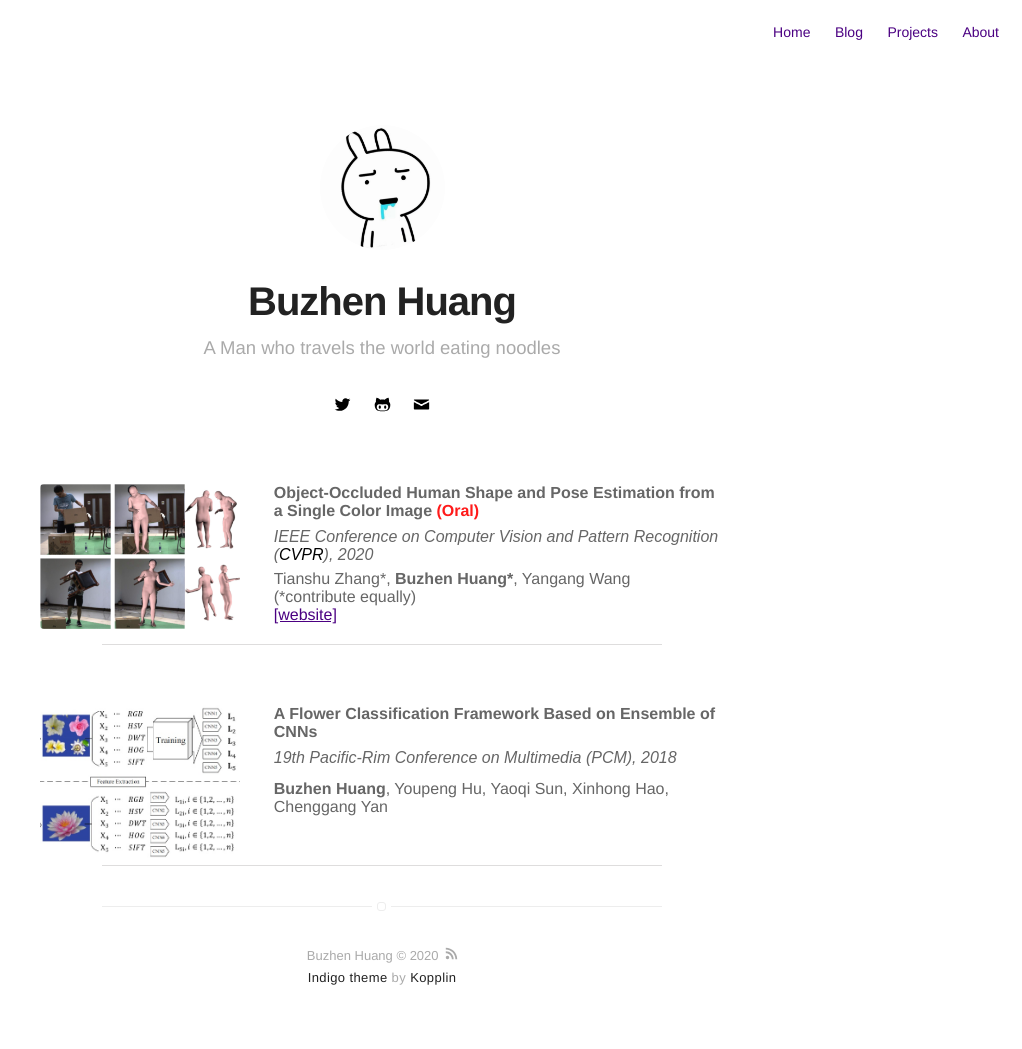
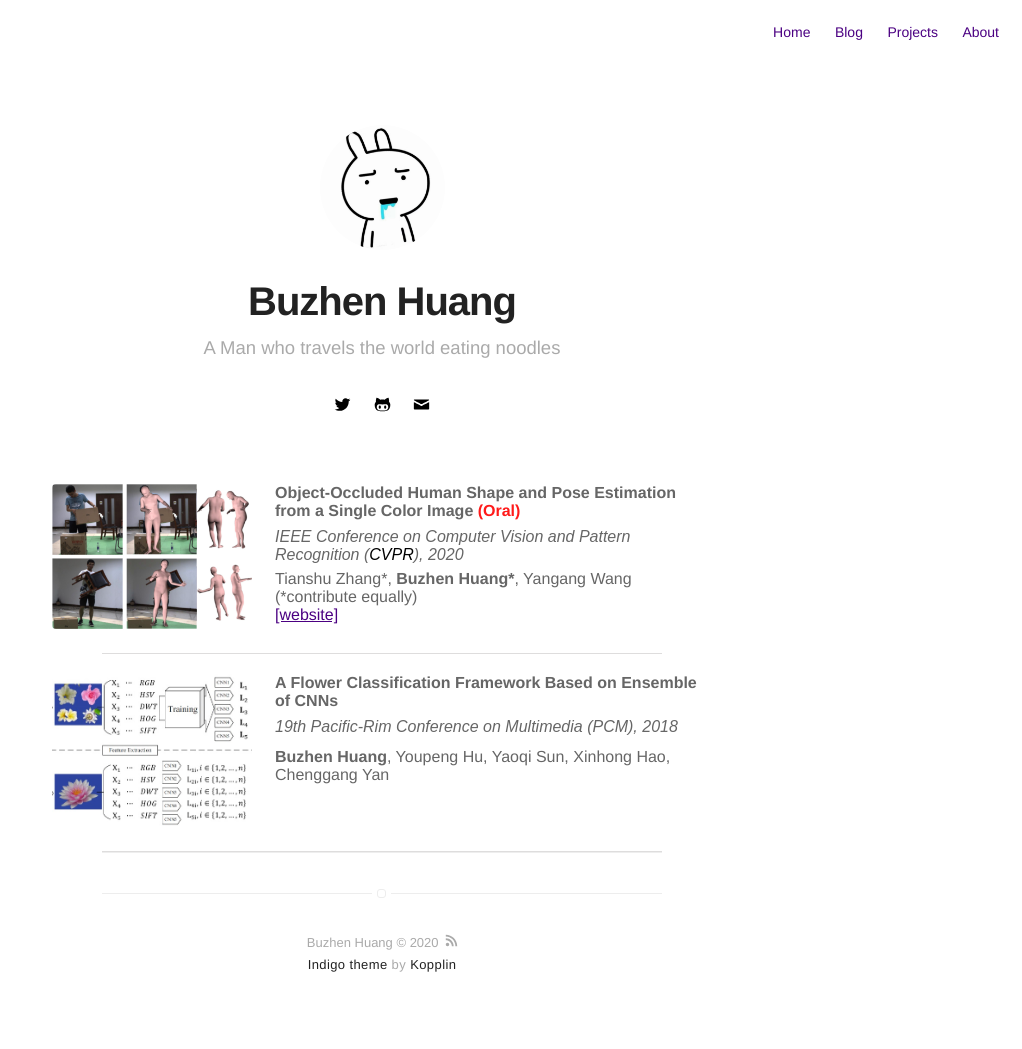
Before and after one commit to boycehbz/boycehbz.github.io, a Jekyll site: the page built from publications.html, in a window 1280 px wide. Shown: the whole page, without its empty margins (258-1280 px from the left). Built offline with Jekyll 4.4.1, drawn with Linux system fonts in a browser that asks for light colours.

Commit message:
fix visualization in phone

```diff
--- a/_sass/components/side-by-side.sass
+++ b/_sass/components/side-by-side.sass
@@ -41,3 +41,23 @@
 
         @media #{$below}
             margin: 0
+
+.side-side-side
+    @media #{$above}
+        width: 130%
+        margin: 6rem 0 6rem -15%
+
+    @media #{$below}
+        width: 100%
+        margin: 4rem 0
+
+    > .toleft
+        display: inline-block
+        width: 30%
+    > .toright
+        display: inline-block
+        width: 60%
+
+        @media #{$below}
+            width: 100%
+            margin: 0 0 4rem 0
--- a/publications.html
+++ b/publications.html
@@ -3,64 +3,35 @@
 title: Publications
 ---
 
-<tr style="height:12em;width:100%;font-size:0.7em;line-height:1.2em;border-top:1px solid #dedddd;">
-    <div width="40%" align="center" style="height:100px" class="side-by-side">
-        <div align="left" style="width:200px" class="toleft">
+
+<div width="100%" style="vertical-align: top;" align="center" style="width:720px;height:80px" class="side-side-side">
+    <div align="left"; class="toleft"; width="30%">
         <img style="max-height: 200px; max-width: 200px;" class="image" src="occlusion_teaser.jpg" >
     </div>
-
-        <div align="left" style="width:450px" class="toright">
-            <td>
+    <div align="left"; style="vertical-align: top;" class="toright"; width="60%"; word-break:break-all;word-wrap:break-word;>
         <b> Object-Occluded Human Shape and Pose Estimation from a Single Color Image <span style="display:inline-block;color:#FF1A1A;font-weight:bold;padding-bottom:0.5em"> (Oral)</span></b>
         <br>
-                <span style="display:inline-block;font-size:1.0em;font-family:Arial;padding-bottom:0.4em"><i> IEEE Conference on Computer Vision and Pattern Recognition (<strong>CVPR</strong>), 2020</i></span>
+        <span style="display:inline-block;font-size:1.0em;font-family:Arial;padding-bottom:0.4em"><i> IEEE Conference on Computer Vision and Pattern Recognition (<strong>CVPR</strong>), 2020</i></span><br>
         Tianshu Zhang*, <b>Buzhen Huang*</b>, Yangang Wang
         <br>
         <span style="display:inline-block;">(*contribute equally)</span>
         <br>
         <a href="https://www.yangangwang.com/papers/ZHANG-OOH-2020-03.html">[website]</a>
-            </td>
     </div>
 </div>
-</tr>
-<hr style="height:0.1em;width:100%;font-size:0.1em;line-height:0.2em;border-top:1px solid #dedddd;"/>
+<hr style="margin-top:-40px;height:0.1em;width:100%;font-size:0.1em;line-height:0.2em;border-top:1px solid #dedddd;"/>
 
-<tr style="height:12em;width:100%;font-size:0.7em;line-height:1.2em;border-top:1px solid #dedddd;">
-    <div width="40%" align="center" style="height:100px" class="side-by-side">
-        <div align="left" style="width:200px" class="toleft">
+<div width="100%" style="vertical-align: top;margin-top: -20px" align="center" style="width:720px;height:80px" class="side-side-side">
+    <div align="left" class="toleft" width="30%">
         <img style="max-height: 200px; max-width: 200px;" class="image" src="flower.jpg" >
     </div>
-
-        <div align="left" style="width:450px" class="toright">
-            <td>
-                <b> A Flower Classification Framework Based on Ensemble of CNNs</b>
+    <div align="left" style="vertical-align: top;" class="toright"; width="60%"; word-break:break-all;word-wrap:break-word;>
+        <b>A Flower Classification Framework Based on Ensemble of CNNs</b>
         <br>
         <span style="padding-top:0.5em; display:inline-block;font-size:1.0em;font-family:Arial;padding-bottom:0.8em"><i> 19th Pacific-Rim Conference on Multimedia (PCM), 2018</i></span>
         <b>Buzhen Huang</b>, Youpeng Hu, Yaoqi Sun, Xinhong Hao, Chenggang Yan
         <br>
         <br>
-            </td>
     </div>
 </div>
-</tr>
-<hr style="height:0.1em;width:100%;font-size:0.1em;line-height:0.2em;border-top:1px solid #dedddd;"/>
-<!-- <tr style="height:12em;width:100%;font-size:0.7em;line-height:1.2em;border-top:1px solid #dedddd;">
-
-</tr> -->
-
-
-<!-- <section class="list">
-    {% for post in site.posts %}
-        {% if post.projects %}
-            <div class="item {% if post.star %}star{% endif %}">
-                <a class="url" href="{% if post.externalLink %}{{ post.externalLink }}{% else %}{{ site.url }}{{ post.url }}{% endif %}">
-                    <aside><time datetime="{{ post.date | date:"%d-%m-%Y" }}">{{ post.date | date: "%b %d %Y" }}</time></aside>
-                    <img class="image" src="/{{ post.image }}"{{post.image}}>
-                    <h3 class="title">{{ post.title }}</h3>
-
-
-                </a>
-            </div>
-        {% endif %}
-    {% endfor %}
-</section> -->
+<hr style="margin-top:-40px;height:0.1em;width:100%;font-size:0.1em;line-height:0.2em;border-top:1px solid #dedddd;"/>
```
Also changed, not shown: about.md (+1 -1 lines), projects.html (+4 -29 lines). Lines whose indentation alone changed are shown as unchanged.
